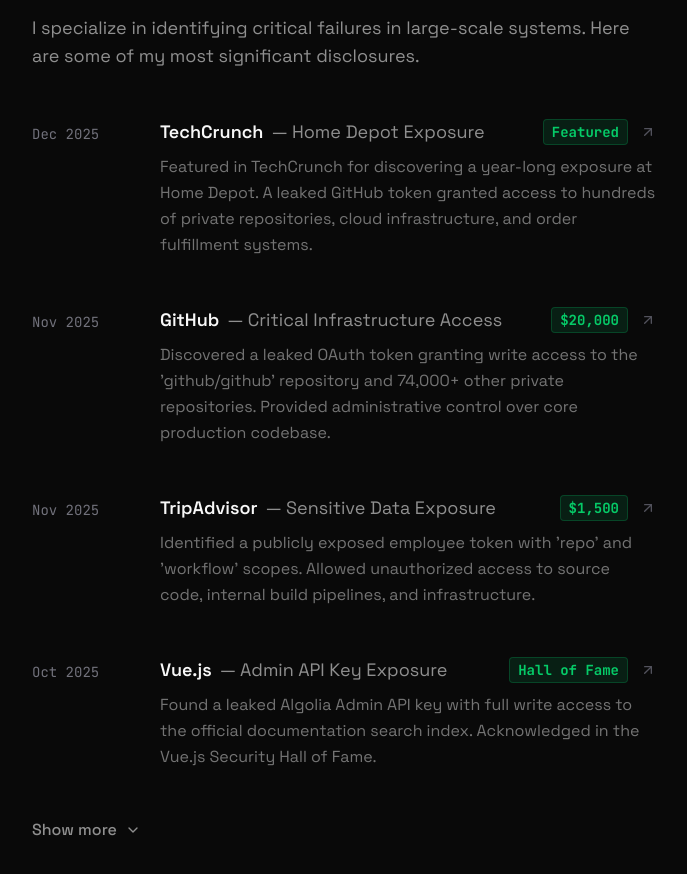
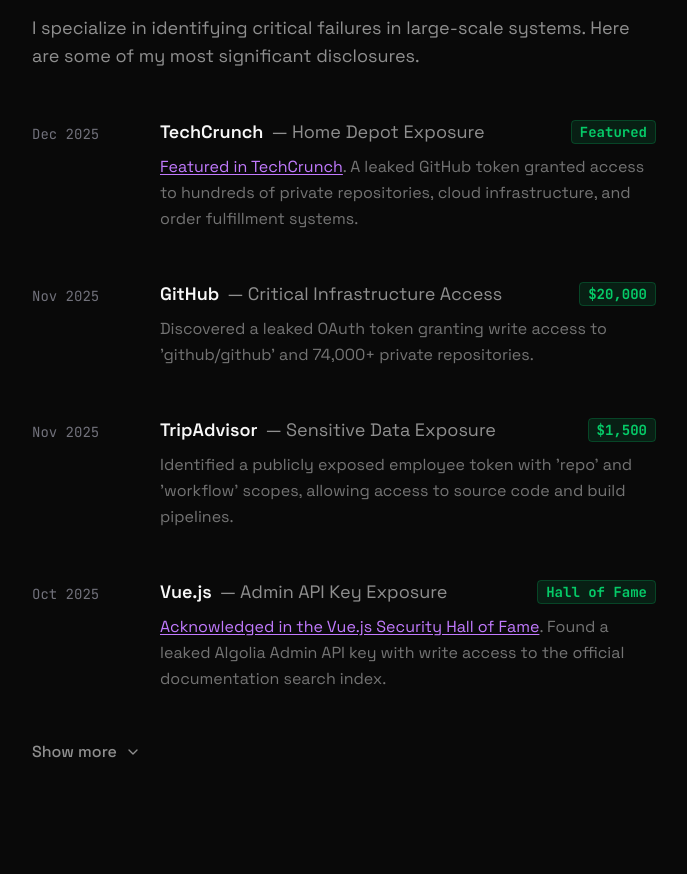
Before and after one commit to bzzimmy/bzzimmy.com, a Next.js app: page / in a window 1280 px wide. Shown: the part 698-1572 px from the top of the page, without its empty margins (296-983 px from the left). Built offline with nearby package versions, Linux system fonts and the light colour scheme.

Commit message:
refactor: use inline links in research section and condense descriptions

```diff
--- a/components/research-section.tsx
+++ b/components/research-section.tsx
@@ -2,9 +2,8 @@
 
 import { useState } from "react";
 import { motion, AnimatePresence } from "motion/react";
-import { Badge } from "@/components/ui/badge";
 import { BlurFade } from "@/components/ui/blur-fade";
-import { Github, Plane, FileCode, Puzzle, ArrowUpRight, ChevronDown, Home } from "lucide-react";
+import { Github, Plane, FileCode, Puzzle, ChevronDown, Home } from "lucide-react";
 
 const BLUR_FADE_DELAY = 0.04;
 
@@ -14,44 +13,40 @@ const mainDisclosures = [
     title: "Home Depot Exposure",
     bounty: "Featured",
     severity: "Critical",
-    description:
-      "Featured in TechCrunch for discovering a year-long exposure at Home Depot. A leaked GitHub token granted access to hundreds of private repositories, cloud infrastructure, and order fulfillment systems.",
+    description: "A leaked GitHub token granted access to hundreds of private repositories, cloud infrastructure, and order fulfillment systems.",
     icon: Home,
     date: "Dec 2025",
     link: "https://techcrunch.com/2025/12/12/home-depot-exposed-access-to-internal-systems-for-a-year-says-researcher/",
+    linkText: "Featured in TechCrunch",
   },
   {
     company: "GitHub",
     title: "Critical Infrastructure Access",
     bounty: "$20,000",
     severity: "Critical",
-    description:
-      "Discovered a leaked OAuth token granting write access to the 'github/github' repository and 74,000+ other private repositories. Provided administrative control over core production codebase.",
+    description: "Discovered a leaked OAuth token granting write access to 'github/github' and 74,000+ private repositories.",
     icon: Github,
     date: "Nov 2025",
-    link: "#",
   },
   {
     company: "TripAdvisor",
     title: "Sensitive Data Exposure",
     bounty: "$1,500",
     severity: "High",
-    description:
-      "Identified a publicly exposed employee token with 'repo' and 'workflow' scopes. Allowed unauthorized access to source code, internal build pipelines, and infrastructure.",
+    description: "Identified a publicly exposed employee token with 'repo' and 'workflow' scopes, allowing access to source code and build pipelines.",
     icon: Plane,
     date: "Nov 2025",
-    link: "#",
   },
   {
     company: "Vue.js",
     title: "Admin API Key Exposure",
     bounty: "Hall of Fame",
     severity: "Critical",
-    description:
-      "Found a leaked Algolia Admin API key with full write access to the official documentation search index. Acknowledged in the Vue.js Security Hall of Fame.",
+    description: "Found a leaked Algolia Admin API key with write access to the official documentation search index.",
     icon: FileCode,
     date: "Oct 2025",
-    link: "#",
+    link: "https://github.com/vuejs/core/blob/main/SECURITY.md",
+    linkText: "Acknowledged in the Vue.js Security Hall of Fame",
   },
 ];
 
@@ -61,44 +56,38 @@ const additionalDisclosures = [
     title: "AI Auth Bypass",
     bounty: "Resolved",
     severity: "High",
-    description:
-      "Reverse-engineered popular AI extensions to bypass client-side authentication, allowing unlimited free access to premium LLM APIs (GPT-5, Claude 4.5) for 100k+ users.",
+    description: "Reverse-engineered popular AI extensions to bypass client-side authentication, enabling free access to premium LLM APIs.",
     icon: Puzzle,
     date: "Sep 2025",
-    link: "#",
   },
   {
     company: "Margelo",
     title: "Exposed Credentials",
     bounty: "Resolved",
     severity: "Medium",
-    description:
-      "Discovered publicly exposed credentials that could compromise development infrastructure and internal systems.",
+    description: "Discovered publicly exposed credentials that could compromise development infrastructure.",
     icon: FileCode,
     date: "Aug 2025",
-    link: "#",
   },
   {
     company: "Popsa",
     title: "Security Misconfiguration",
     bounty: "Resolved",
     severity: "Medium",
-    description:
-      "Identified security misconfigurations that could lead to unauthorized access to user data and internal resources.",
+    description: "Identified misconfigurations that could lead to unauthorized access to user data.",
     icon: FileCode,
     date: "Jul 2025",
-    link: "#",
   },
   {
     company: "NPR",
     title: "Early Security Research",
     bounty: "Recognition",
     severity: "Low",
-    description:
-      "Featured on NPR at age 9 for discovering a Google Family Link security bypass, marking the beginning of security research journey.",
+    description: "Discovered a Google Family Link security bypass at age 9, marking the beginning of my security research journey.",
     icon: FileCode,
     date: "Apr 2018",
-    link: "#",
+    link: "https://www.npr.org/2018/06/18/620005246/a-guide-to-parental-controls-for-kids-tech-use",
+    linkText: "Featured on NPR",
   },
 ];
 
@@ -122,13 +111,10 @@ export function ResearchSection() {
       <div className="flex flex-col gap-12">
         {mainDisclosures.map((item, index) => (
           <BlurFade key={index} delay={BLUR_FADE_DELAY * 6 + index * 0.05}>
-            <a
-              href={item.link}
-              className="group relative flex flex-col gap-4 sm:flex-row sm:items-start sm:gap-8 transition-opacity hover:opacity-100"
-            >
+            <div className="relative flex flex-col gap-4 sm:flex-row sm:items-start sm:gap-8">
               {/* Date Column */}
               <div className="shrink-0 w-24 pt-1">
-                <span className="font-mono text-sm text-zinc-500 group-hover:text-purple-400 transition-colors">
+                <span className="font-mono text-sm text-zinc-500">
                   {item.date}
                 </span>
               </div>
@@ -136,26 +122,36 @@ export function ResearchSection() {
               {/* Content Column */}
               <div className="flex flex-col gap-2">
                 <div className="flex items-center justify-between gap-4">
-                  <h3 className="text-lg font-semibold text-foreground group-hover:text-purple-100 transition-colors flex items-center gap-2">
+                  <h3 className="text-lg font-semibold text-foreground flex items-center gap-2">
                     {item.company}
                     <span className="text-muted-foreground font-normal">
                        — {item.title}
                     </span>
                   </h3>
 
-                  <div className="shrink-0 flex items-center gap-3">
+                  <div className="shrink-0">
                     <span className="font-mono text-sm font-bold text-green-400/90 bg-green-400/10 px-2 py-0.5 rounded border border-green-400/20">
                       {item.bounty}
                     </span>
-                    <ArrowUpRight className="h-4 w-4 text-zinc-600 transition-transform group-hover:-translate-y-0.5 group-hover:translate-x-0.5 group-hover:text-purple-400 opacity-0 sm:opacity-100" />
                   </div>
                 </div>
 
-                <p className="text-base leading-relaxed text-muted-foreground/80 group-hover:text-muted-foreground transition-colors">
+                <p className="text-base leading-relaxed text-muted-foreground/80">
+                  {item.link && item.linkText && (
+                    <>
+                      <a
+                        href={item.link}
+                        className="text-purple-400 underline underline-offset-2 hover:text-purple-300 transition-colors"
+                      >
+                        {item.linkText}
+                      </a>
+                      {". "}
+                    </>
+                  )}
                   {item.description}
                 </p>
               </div>
-            </a>
+            </div>
           </BlurFade>
         ))}
       </div>
@@ -171,17 +167,16 @@ export function ResearchSection() {
           >
             <div className="flex flex-col gap-12 pt-12">
               {additionalDisclosures.map((item, index) => (
-                <motion.a
+                <motion.div
                   key={`additional-${index}`}
-                  href={item.link}
                   initial={{ opacity: 0, y: 20 }}
                   animate={{ opacity: 1, y: 0 }}
                   transition={{ duration: 0.3, delay: index * 0.1 }}
-                  className="group relative flex flex-col gap-4 sm:flex-row sm:items-start sm:gap-8 transition-opacity hover:opacity-100"
+                  className="relative flex flex-col gap-4 sm:flex-row sm:items-start sm:gap-8"
                 >
                   {/* Date Column */}
                   <div className="shrink-0 w-24 pt-1">
-                    <span className="font-mono text-sm text-zinc-500 group-hover:text-purple-400 transition-colors">
+                    <span className="font-mono text-sm text-zinc-500">
                       {item.date}
                     </span>
                   </div>
@@ -189,26 +184,36 @@ export function ResearchSection() {
                   {/* Content Column */}
                   <div className="flex flex-col gap-2">
                     <div className="flex items-center justify-between gap-4">
-                      <h3 className="text-lg font-semibold text-foreground group-hover:text-purple-100 transition-colors flex items-center gap-2">
+                      <h3 className="text-lg font-semibold text-foreground flex items-center gap-2">
                         {item.company}
                         <span className="text-muted-foreground font-normal">
                            — {item.title}
                         </span>
                       </h3>
 
-                      <div className="shrink-0 flex items-center gap-3">
+                      <div className="shrink-0">
                         <span className="font-mono text-sm font-bold text-green-400/90 bg-green-400/10 px-2 py-0.5 rounded border border-green-400/20">
                           {item.bounty}
                         </span>
-                        <ArrowUpRight className="h-4 w-4 text-zinc-600 transition-transform group-hover:-translate-y-0.5 group-hover:translate-x-0.5 group-hover:text-purple-400 opacity-0 sm:opacity-100" />
                       </div>
                     </div>
 
-                    <p className="text-base leading-relaxed text-muted-foreground/80 group-hover:text-muted-foreground transition-colors">
+                    <p className="text-base leading-relaxed text-muted-foreground/80">
+                      {item.link && item.linkText && (
+                        <>
+                          <a
+                            href={item.link}
+                            className="text-purple-400 underline underline-offset-2 hover:text-purple-300 transition-colors"
+                          >
+                            {item.linkText}
+                          </a>
+                          {". "}
+                        </>
+                      )}
                       {item.description}
                     </p>
                   </div>
-                </motion.a>
+                </motion.div>
               ))}
             </div>
           </motion.div>
```
